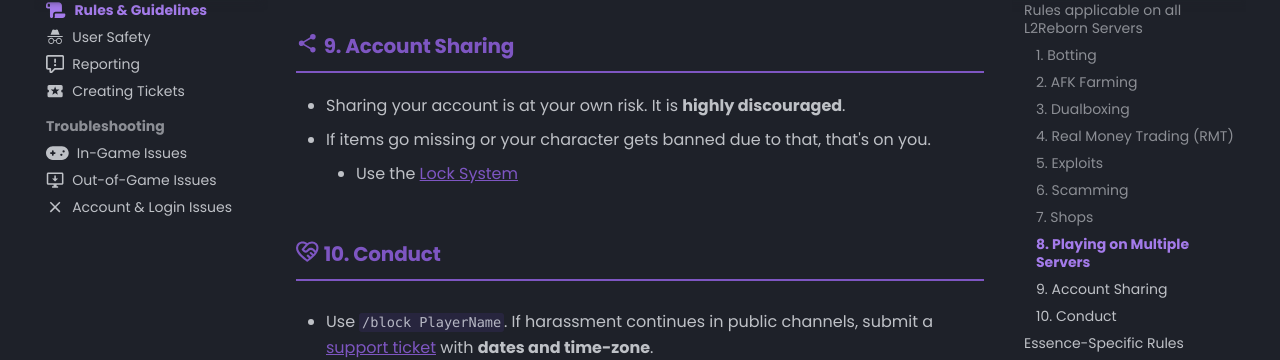
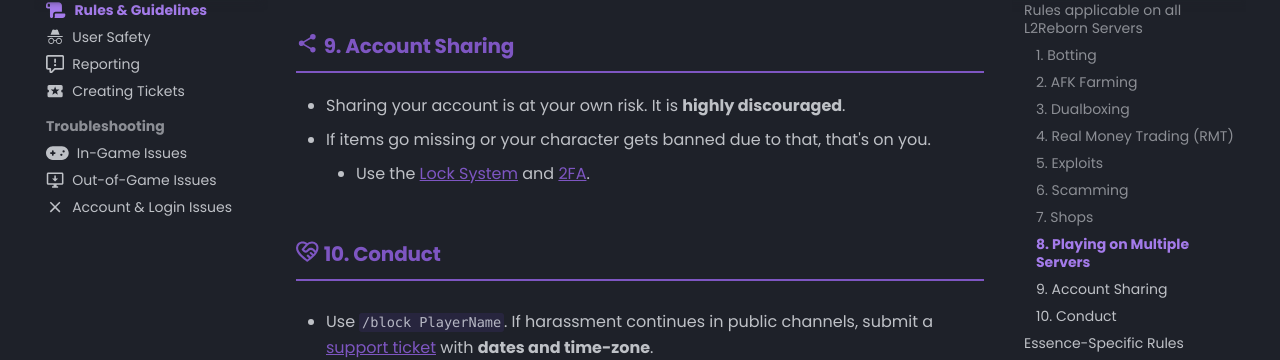
Before and after one commit to tab1-web/faq, an MkDocs documentation site: the page built from docs/support/rules.md, in a window 1280 px wide and 900 px high, scrolled down 3204 px. Shown: the part 98-458 px from the top of the window. Built offline with MkDocs 1.6.1 and Material for MkDocs 9.7.7, drawn with Linux system fonts in a browser that asks for light colours; some web fonts are replaced.

Commit message:
adding 2fa comment to rules

```diff
--- a/docs/support/rules.md
+++ b/docs/support/rules.md
@@ -100,7 +100,7 @@
 
 - Sharing your account is at your own risk. It is **highly discouraged**.
 - If items go missing or your character gets banned due to that, that's on you.
-    - Use the [Lock System](/faq/support/user-safety/#use-the-lock-system)
+    - Use the [Lock System](/faq/support/user-safety/#use-the-lock-system) and [2FA](/faq/support/user-safety/#enable-2fa).
 
 ### :octicons-code-of-conduct-16: **10. Conduct**
 
```
